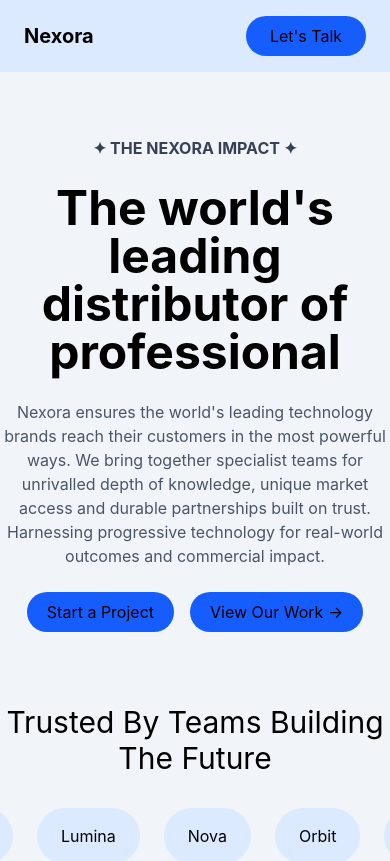
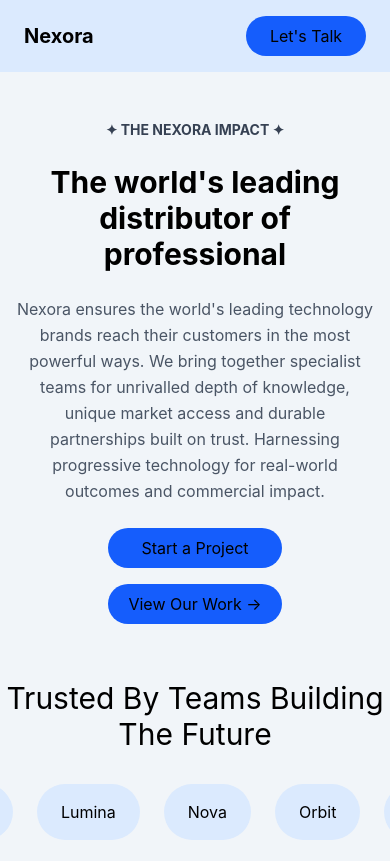
Before and after one commit to Isha1906/my-application, a React (Vite) app: page / in a window 390 px wide. Shown: the top 861 px of the page. Built offline with nearby package versions, Linux system fonts and the light colour scheme.

Commit message:
tailwindcss changes

```diff
--- a/src/components/Hero.jsx
+++ b/src/components/Hero.jsx
@@ -1,13 +1,16 @@
 function Hero() {
     return (
-        <section className="flex gap-4 flex-col items-center max-w-4xl mx-auto py-16 ">
-            <p className="text-gray-700 text-center font-bold">
-            ✦ THE NEXORA IMPACT ✦
+        <section className="mx-auto flex max-w-4xl flex-col items-center gap-4 px-4 py-12 sm:px-6 md:py-16 lg:py-24">
+
+            <p className="text-center text-sm font-bold text-gray-700 sm:text-base">
+                ✦ THE NEXORA IMPACT ✦
             </p>
-            <h1 className="max-w-2xl  text-5xl text-center font-bold px-2 py-2">
-            The world's leading distributor of professional
+
+            <h1 className="max-w-2xl px-2 py-2 text-center text-3xl font-bold sm:text-4xl md:text-5xl lg:text-6xl">
+                The world's leading distributor of professional
             </h1>
-            <p className="text-gray-600 text-l text-center">
+
+            <p className="max-w-3xl text-center text-base leading-relaxed text-gray-600 sm:text-lg">
                 Nexora ensures the world's leading technology
                 brands reach their customers in the most
                 powerful ways. We bring together specialist
@@ -15,15 +18,20 @@ function Hero() {
                 unique market access and durable partnerships
                 built on trust. Harnessing progressive technology
                 for real-world outcomes and commercial impact.
+            </p>
 
+            <div className="flex flex-col items-center gap-4 px-2 py-2 sm:flex-row">
+                <button className="w-full rounded-full bg-blue-600 px-5 py-2 transition-transform duration-500 ease-in-out hover:bg-gradient-to-r hover:from-[#7CFF9B] hover:via-[#28D9D1] hover:to-[#D92BCB] sm:w-auto">
+                    Start a Project
+                </button>
 
-            </p>
-            <div className="flex items-center px-2 py-2 gap-4">
-                <button className="bg-blue-600 rounded-full px-5 py-2 hover:bg-gradient-to-r from-[#7CFF9B] via-[#28D9D1] to-[#D92BCB] transition-transform duration-500 ease-in-out">Start a Project</button>
-                <button className="bg-blue-600 rounded-full px-5 py-2 hover:bg-gradient-to-r from-[#7CFF9B] via-[#28D9D1] to-[#D92BCB] transition-transform duration-500 ease-in-out">View Our Work →</button>
+                <button className="w-full rounded-full bg-blue-600 px-5 py-2 transition-transform duration-500 ease-in-out hover:bg-gradient-to-r hover:from-[#7CFF9B] hover:via-[#28D9D1] hover:to-[#D92BCB] sm:w-auto">
+                    View Our Work →
+                </button>
             </div>
+
         </section>
-    )
+    );
 }
 
-export default Hero
+export default Hero;
```
